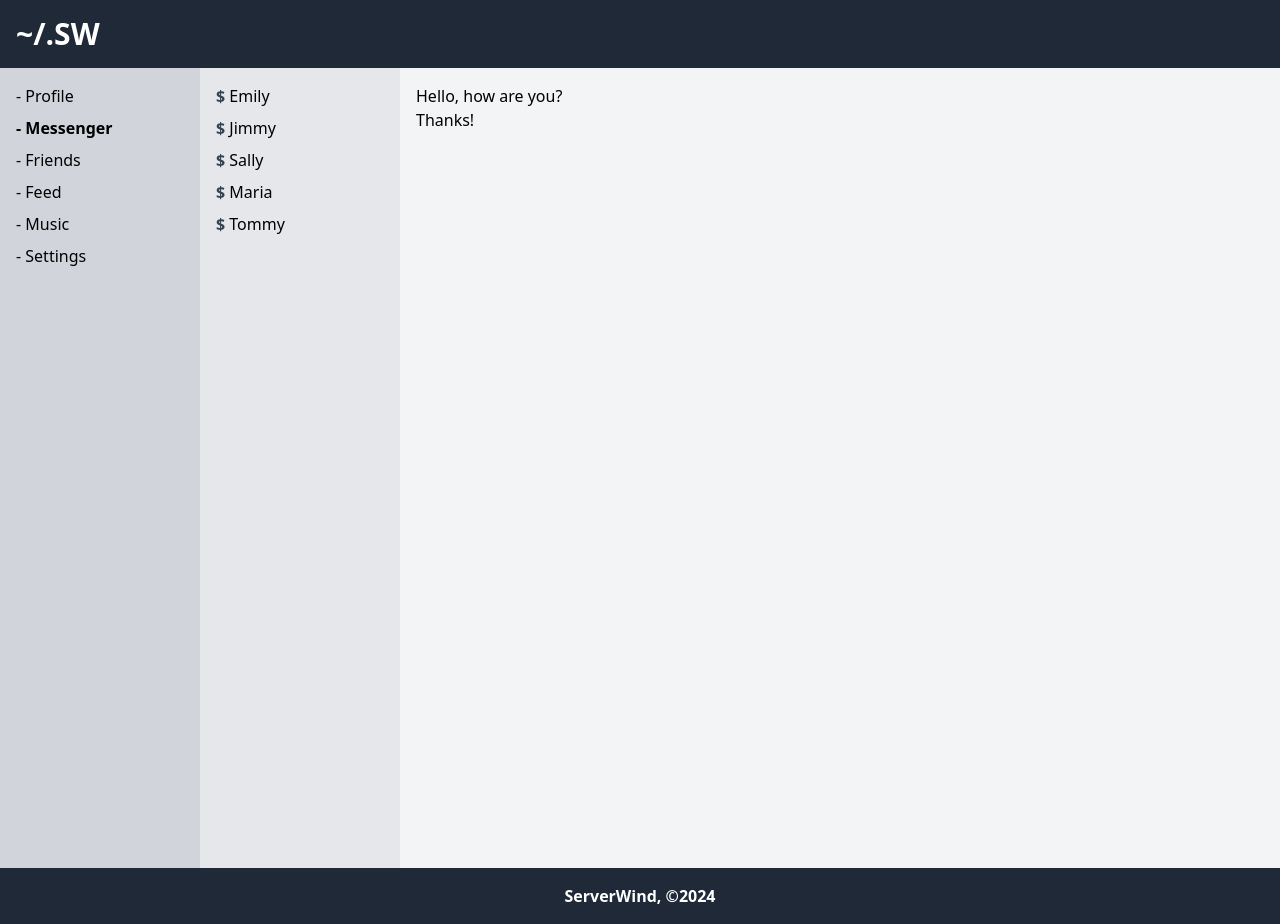
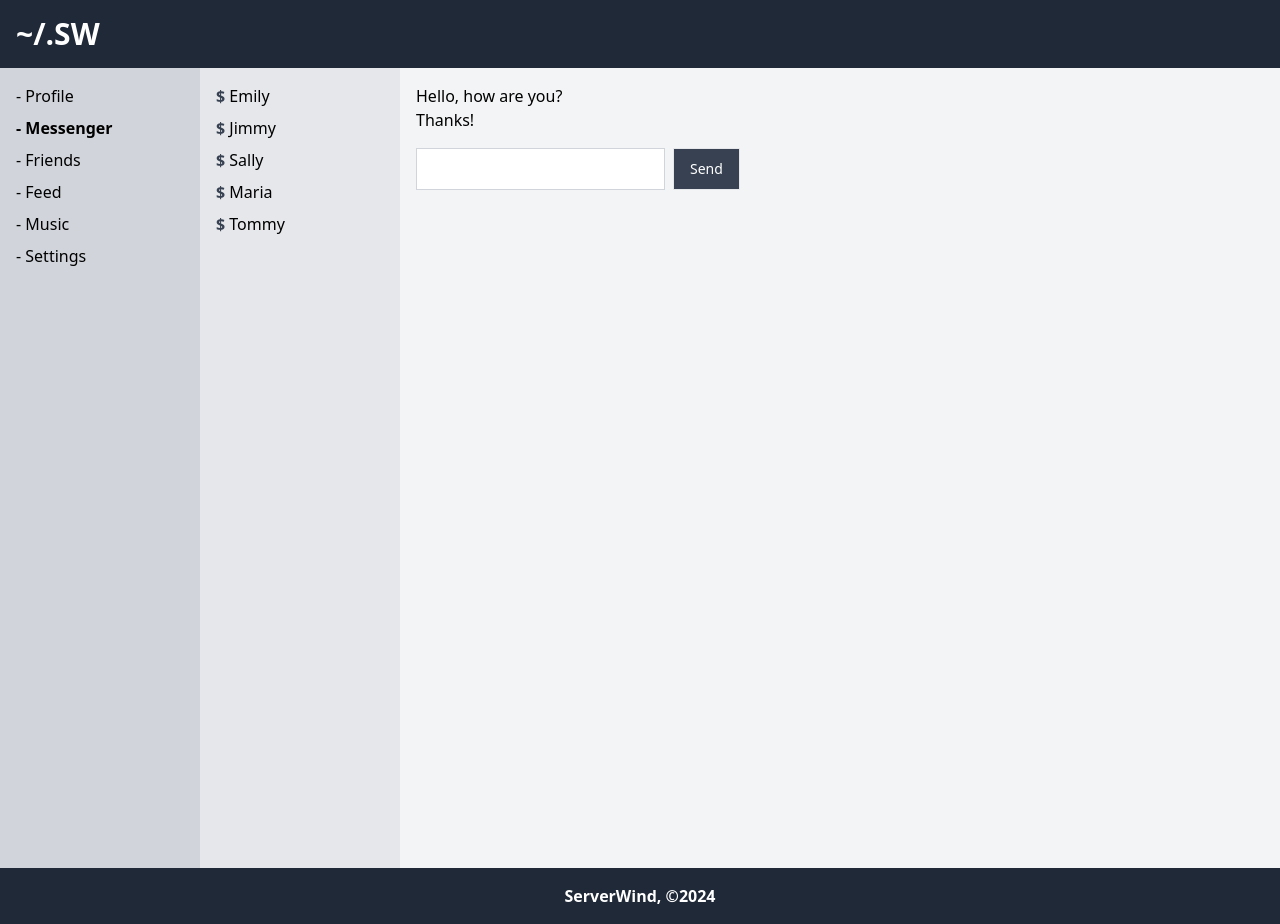
Before and after one commit to serverwind/social-react, a React (Vite) app: page /messenger in a window 1280 px wide. Built offline with nearby package versions, Linux system fonts and the light colour scheme.

Commit message:
Add input to messenger

```diff
--- a/src/components/Messenger/Messenger.jsx
+++ b/src/components/Messenger/Messenger.jsx
@@ -2,7 +2,6 @@ import { User } from "./User/User";
 import { Message } from "./Message/Message";
 
 function Messenger({ messages, users }) {
-
   return (
     <section className="grid grid-cols-[200px_1fr]">
       <div className="bg-gray-200 p-4">
@@ -16,6 +15,10 @@ function Messenger({ messages, users }) {
         {messages.map((message) => (
           <Message key={message.id} message={message.message} />
         ))}
+        <div className="flex gap-2 my-4">
+          <input className="border border-gray-300 p-2" type="text" />
+          <button className="border bg-gray-700 py-2 px-4 text-white text-sm">Send</button>
+        </div>
       </div>
     </section>
   );
```
